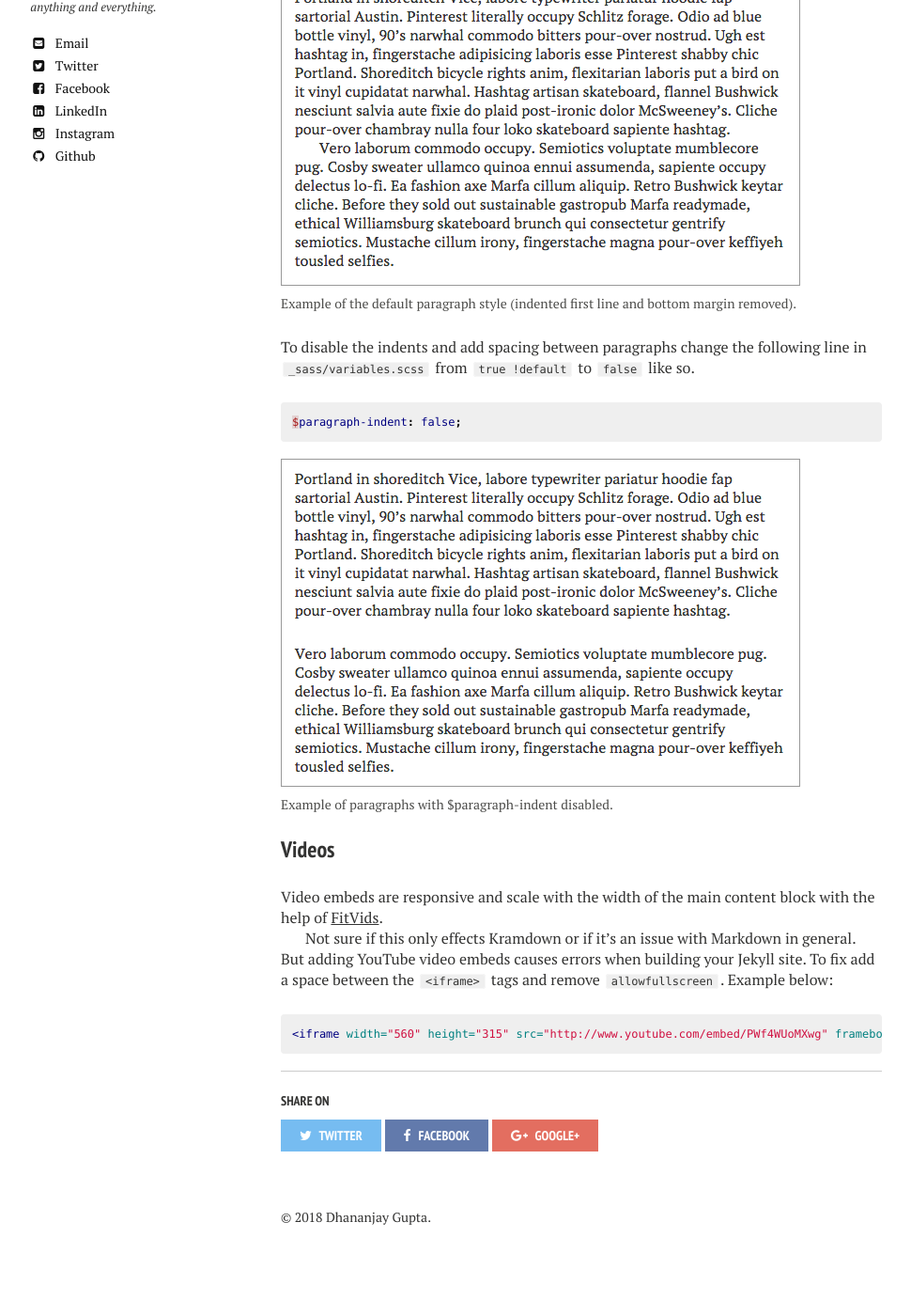
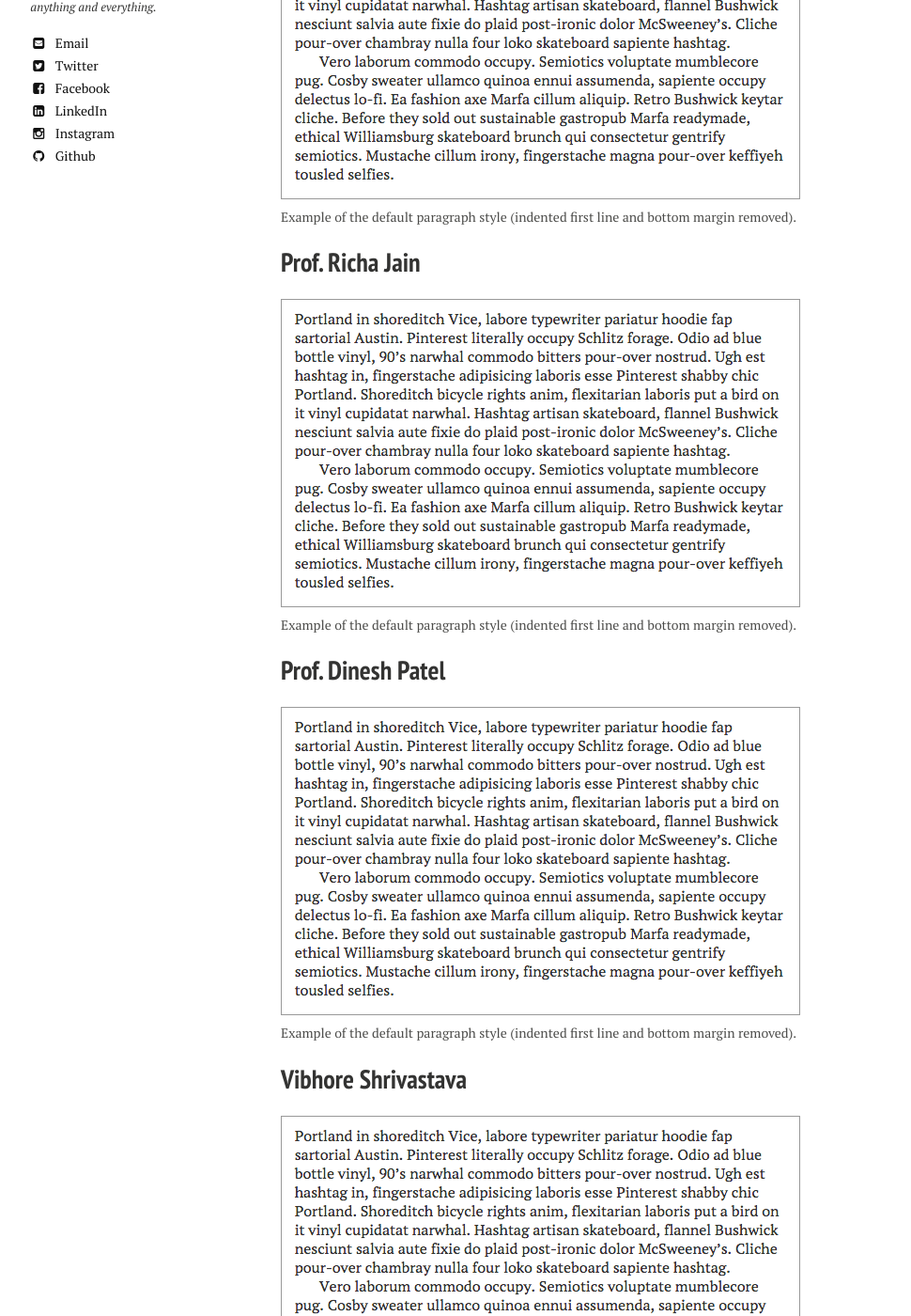
Before and after one commit to DhananjayGupta300/DhananjayGupta300.github.io, a Jekyll site: the page built from recommendations/index.md, in a window 1280 px wide and 1400 px high, scrolled down 336 px. Shown: the whole window at 94% size, without its empty margins (21-991 px from the left). Built offline with Jekyll 4.4.1, drawn with Linux system fonts in a browser that asks for light colours; nearby versions of some CDN libraries; before the commit the page ends 1689 px from its top, so only the background shows below that; some of the changed text lies outside the part shown.

Commit message:
Update index.md

```diff
--- a/recommendations/index.md
+++ b/recommendations/index.md
@@ -13,32 +13,30 @@ image:
 
 
 
-### Paragraph Indentation
-
-By default the margin below paragraphs has been removed and indent added to each. This is an intentional design decision to mimic the look of type set in a printed book or manuscript.
+## Prof. Priyanka Gupta
 
 <figure>
   <img src="{{ site.url }}/images/paragraph-indent.png" alt="screen shot of paragraphs with default indent style set">
   <figcaption>Example of the default paragraph style (indented first line and bottom margin removed).</figcaption>
 </figure>
 
-To disable the indents and add spacing between paragraphs change the following line in `_sass/variables.scss` from `true !default` to `false` like so.
-
-{% highlight css %}
-$paragraph-indent: false;
-{% endhighlight %}
+## Prof. Richa Jain
 
 <figure>
-  <img src="{{ site.url }}/images/paragraph-no-indent.png" alt="screen shot of paragraphs with indent style disabled">
-  <figcaption>Example of paragraphs with $paragraph-indent disabled.</figcaption>
+  <img src="{{ site.url }}/images/paragraph-indent.png" alt="screen shot of paragraphs with default indent style set">
+  <figcaption>Example of the default paragraph style (indented first line and bottom margin removed).</figcaption>
 </figure>
 
-### Videos
+## Prof. Dinesh Patel
 
-Video embeds are responsive and scale with the width of the main content block with the help of [FitVids](http://fitvidsjs.com/).
+<figure>
+  <img src="{{ site.url }}/images/paragraph-indent.png" alt="screen shot of paragraphs with default indent style set">
+  <figcaption>Example of the default paragraph style (indented first line and bottom margin removed).</figcaption>
+</figure>
 
-Not sure if this only effects Kramdown or if it's an issue with Markdown in general. But adding YouTube video embeds causes errors when building your Jekyll site. To fix add a space between the `<iframe>` tags and remove `allowfullscreen`. Example below:
+## Vibhore Shrivastava
 
-{% highlight html %}
-<iframe width="560" height="315" src="http://www.youtube.com/embed/PWf4WUoMXwg" frameborder="0"> </iframe>
-{% endhighlight %}
+<figure>
+  <img src="{{ site.url }}/images/paragraph-indent.png" alt="screen shot of paragraphs with default indent style set">
+  <figcaption>Example of the default paragraph style (indented first line and bottom margin removed).</figcaption>
+</figure>
```
